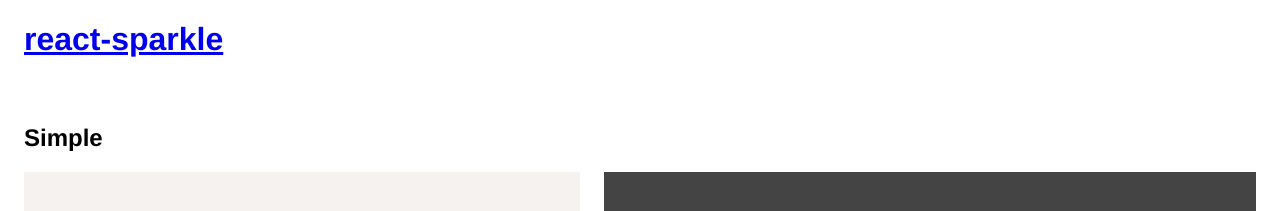
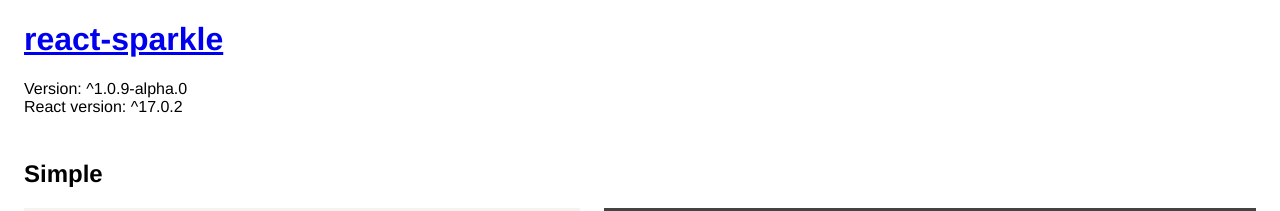
Before and after one commit to kmjennison/react-sparkle, a Gatsby site in the folder demo/: page / in a window 1280 px wide. Shown: the top 211 px of the page. Built offline with nearby package versions, Linux system fonts and the light colour scheme; Gatsby itself is replaced by a stand-in of ours.

Commit message:
Display versions on demo page

```diff
--- a/demo/src/pages/index.js
+++ b/demo/src/pages/index.js
@@ -3,6 +3,10 @@
 import clsx from 'clsx'
 import { Prism as SyntaxHighlighter } from 'react-syntax-highlighter'
 import * as indexStyles from './index.module.css'
+
+const reactSparkleDependencyVersion =
+  require('../../package.json').dependencies['react-sparkle']
+const reactDependencyVersion = require('../../package.json').dependencies.react
 
 const boxCSS = `
 .box {
@@ -84,6 +88,10 @@
       >
         <h1>react-sparkle</h1>
       </a>
+      <div style={{ paddingLeft: 24, paddingRight: 24 }}>
+        <p style={{ margin: 0 }}>Version: {reactSparkleDependencyVersion}</p>
+        <p style={{ margin: 0 }}>React version: {reactDependencyVersion}</p>
+      </div>
       <div className={indexStyles.section}>
         <h2 className={indexStyles.exampleTitle}>Simple</h2>
         <div className={indexStyles.exampleContainer}>
```
